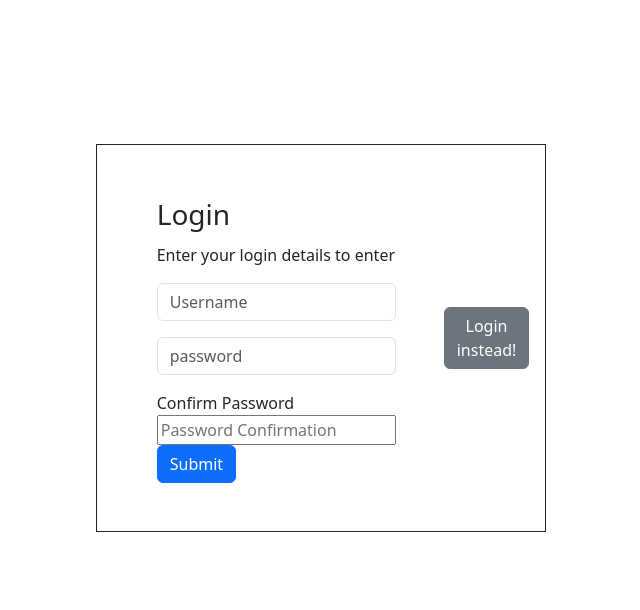
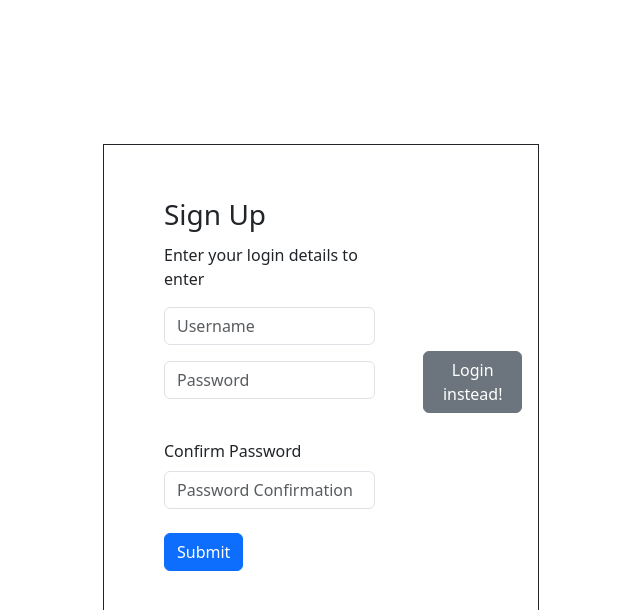
Before and after one commit to racosta323/kpkr-phase-4-project, a React (Create React App) app in the folder client/: page /signup in a window 1280 px wide. Shown: the top 610 px of the page, without its empty margins (319-959 px from the left). Built offline with nearby package versions, Linux system fonts and the light colour scheme; no server answers.

Commit message:
adds logic to login/signup page

```diff
--- a/client/src/components/Auth.js
+++ b/client/src/components/Auth.js
@@ -33,6 +33,7 @@ import Button from 'react-bootstrap/Button'
         passwordConfirmation: '',
         userId: ''
       },
+      //needs error handling when you do not have an account
       onSubmit: (values) => {
         const endpoint = !signup ? '/authusers' : '/login'
         fetch(endpoint, {
@@ -67,7 +68,13 @@ import Button from 'react-bootstrap/Button'
   }
 
 
-
+const title = () => {
+  if (!signup){
+    return 'Sign Up'
+  } else {
+    return 'Login'
+  }
+}
 
 return (
   <>
@@ -81,7 +88,7 @@ return (
       <Col className="border border-dark d-flex align-items-center">
         <Form className="w-75 m-5" onSubmit={formik.handleSubmit}>
           <Form.Group>
-            <Form.Label className="fs-3">Login</Form.Label>
+            <Form.Label className="fs-3">{title()}</Form.Label>
             <p>Enter your login details to enter</p>
             <Form.Control
                 as="input"
@@ -98,14 +105,29 @@ return (
                 id='password'
                 name="password"
                 type='password'
-                placeholder='password'
+                placeholder='Password'
                 required
                 value={formik.values.password}
                 onChange={formik.handleChange}
                 className="my-3"
             />
             {!signup && <>
-                <label htmlFor='phase'>Confirm Password</label>
+              <Form.Group>
+                <Form.Label className="mt-4">Confirm Password</Form.Label>
+
+                <Form.Control
+                  as="input"
+                  id="passwordConfirmation"
+                  name="passwordConfirmation"
+                  type='password'
+                  placeholder="Password Confirmation"
+                  value={formik.values.passwordConfirmation}
+                  onChange={formik.handleChange}
+                  required
+                  className="mb-4"
+                />
+            </Form.Group>
+                {/* <label htmlFor='phase'>Confirm Password</label>
                 <input
                     id="passwordConfirmation"
                     name="passwordConfirmation"
@@ -113,8 +135,8 @@ return (
                     placeholder="Password Confirmation"
                     value={formik.values.passwordConfirmation}
                     onChange={formik.handleChange}
-                />
-            </>}
+                /> */}
+              </>}
 
             <Button as="input" type="submit" value="Submit"/>{' '}
           </Form.Group>
```
